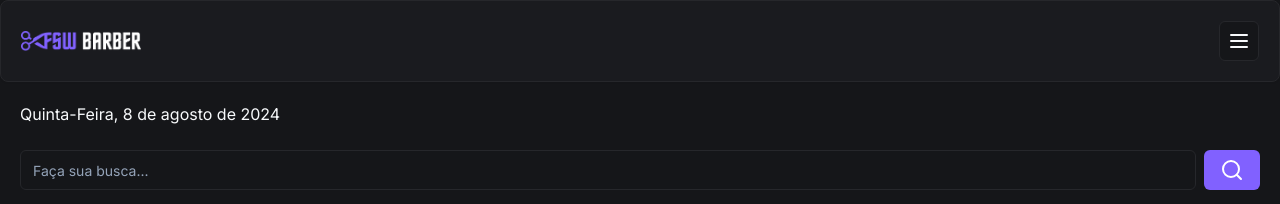
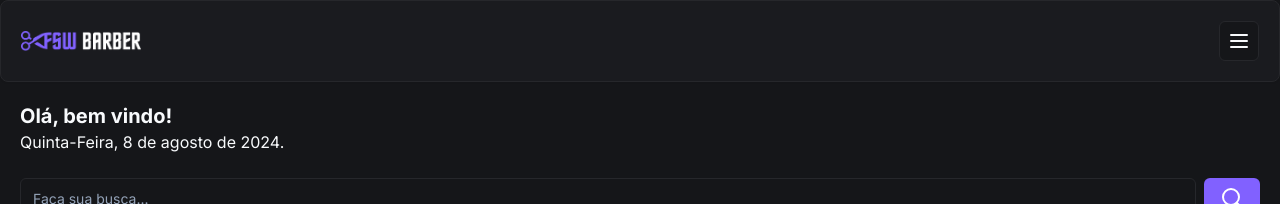
Before and after one commit to DiogoAnderle/fsw-barber, a Next.js app: page / in a window 1280 px wide. Shown: the top 204 px of the page. Built offline with nearby package versions, Linux system fonts and the light colour scheme; no server answers; the database is empty.

Commit message:
feat: updated welcome message

```diff
--- a/src/app/page.tsx
+++ b/src/app/page.tsx
@@ -18,6 +18,8 @@ import {
   CarouselNext,
   CarouselPrevious,
 } from "./_components/ui/carousel"
+import { format } from "date-fns"
+import { ptBR } from "date-fns/locale"
 
 const Home = async () => {
   const session = await getServerSession(authOptions)
@@ -49,45 +51,21 @@ const Home = async () => {
       })
     : []
 
-  const now = new Date()
-
-  const dayName = new Array(
-    "Domingo",
-    "Segunda-Feira",
-    "Terça-Feira",
-    "Quarta-Feira",
-    "Quinta-Feira",
-    "Sexta-Feira",
-    "Sábado",
-  )
-
-  const monthName = new Array(
-    "janeiro",
-    "fevereiro",
-    "março",
-    "abril",
-    "maio",
-    "junho",
-    "julho",
-    "agosto",
-    "setembro",
-    "outubro",
-    "novembro",
-    "dezembro",
-  )
-
   return (
     <div>
       {/* HEADER */}
       <Header />
       {/* SAUDAÇÃO */}
       <div className="p-5">
-        {session?.user && (
-          <h2 className="text-xl font-bold">
-            Olá, {(session.user as any).name.split(" ")[0]}!
-          </h2>
-        )}
-        <p className="">{`${dayName[now.getDay()]}, ${now.getDate()}  de ${monthName[now.getMonth()]} de ${now.getFullYear()}`}</p>
+        <h2 className="text-xl font-bold">
+          Olá, {session?.user ? session?.user.name : "bem vindo"}!
+        </h2>
+        <p>
+          <span className="capitalize">
+            {format(new Date(), "EEEE, d ", { locale: ptBR })}
+          </span>
+          de {format(new Date(), "MMMM 'de' Y.", { locale: ptBR })}
+        </p>
 
         {/* BUSCA */}
         <div className="mt-6">
```
